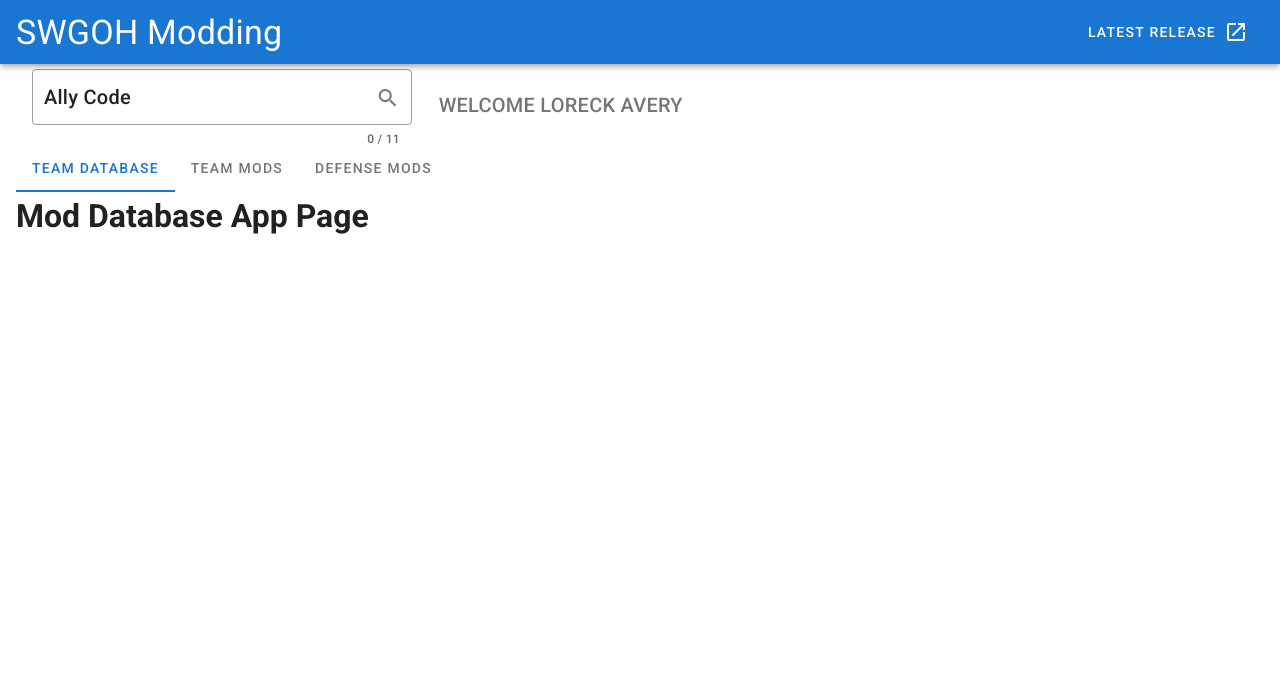
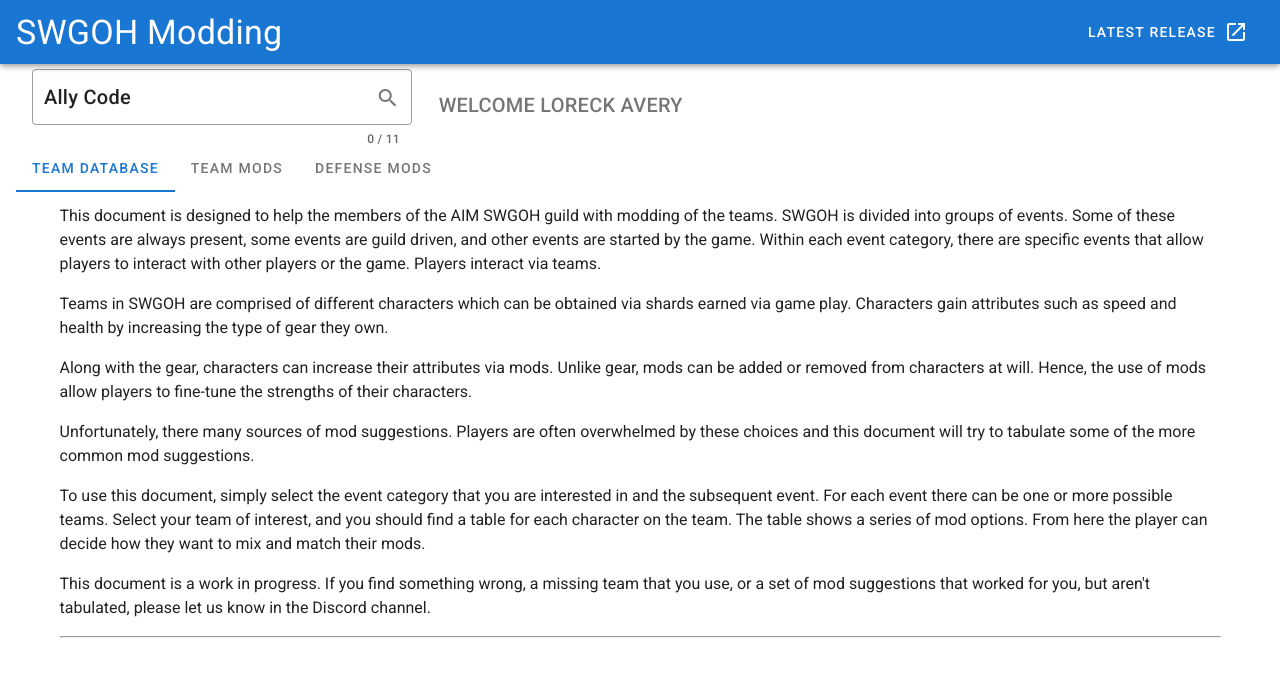
Before and after one commit to Loreck-SWGOH/Squads, a Vue app in the folder frontend/: page / in a window 1280 px wide. Shown: the top 676 px of the page. Built offline with nearby package versions, Linux system fonts and the light colour scheme.

Commit message:
Create front page for mod database page.

```diff
--- a/frontend/src/components/ModDBApp.vue
+++ b/frontend/src/components/ModDBApp.vue
@@ -1,10 +1,38 @@
 <template>
-    <h1> Mod Database App Page </h1>
+    <v-container>
+        <ModDBIntro />
+        <v-list>
+        </v-list>
+    </v-container>
 </template>
 
 <script>
+    import ModDBIntro from '@/components/ModDBIntro'
+
     export default {
+        // Component name
         name: 'ModDBApp',
+
+        components: {
+            ModDBIntro,
+        },
+
+        // Local data
+        data () {
+            return {
+//                introModDB: 'Lorem'
+            }
+        },
+
+        computed: {
+            introModDB() {
+                var request = new XMLHttpRequest();
+                request.open('GET', '../assets/ModDBIntro.txt', false);
+                request.send();
+                return request.responseText;
+//                return 'Welcome ' + this.allyCodeName
+            }
+        },
 
     }
 </script>
--- /dev/null
+++ b/frontend/src/components/ModDBIntro.vue
@@ -0,0 +1,36 @@
+<template>
+    <div class='intro'>
+<p>
+This document is designed to help the members of the AIM SWGOH guild with
+modding of the teams. SWGOH is divided into groups of events.
+Some of
+these events are always present, some events are guild driven, and other
+events are started by the game. Within each event category, there are
+specific events that allow players to interact with other players or the
+game. Players interact via teams.</p>
+<p>
+Teams in SWGOH are comprised of different characters which can be obtained
+via shards earned via game play. Characters gain attributes such as speed
+and health by increasing the type of gear they own.</p>
+<p>
+Along with the gear, characters can increase their attributes via mods.
+Unlike gear, mods can be added or removed from characters at will. Hence,
+the use of mods allow players to fine-tune the strengths of their characters.</p>
+<p>
+Unfortunately, there many sources of mod suggestions. Players are often
+overwhelmed by these choices and this document will try to tabulate some of
+the more common mod suggestions.</p>
+<p>
+To use this document, simply select the event category that you are
+interested in and the subsequent event. For each event there can be one or
+more possible teams. Select your team of interest, and you should find a
+table for each character on the team. The table shows a series of mod
+options. From here the player can decide how they want to mix and match
+their mods.</p>
+<p>
+This document is a work in progress. If you find something wrong, a missing
+team that you use, or a set of mod suggestions that worked for you, but
+aren't tabulated, please let us know in the Discord channel.</p>
+<hr>
+    </div>
+</template>
```
Also changed, not shown: frontend/src/assets/ModDBInttro.txt (added).
